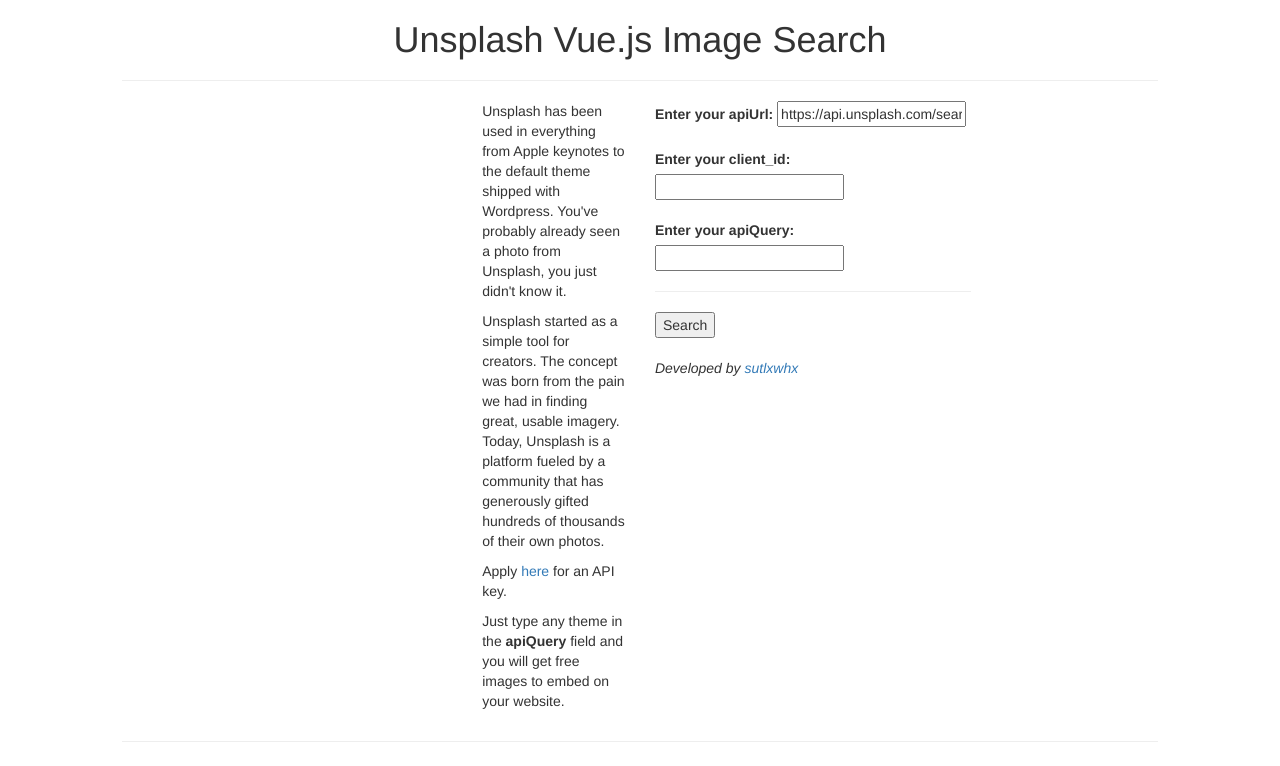
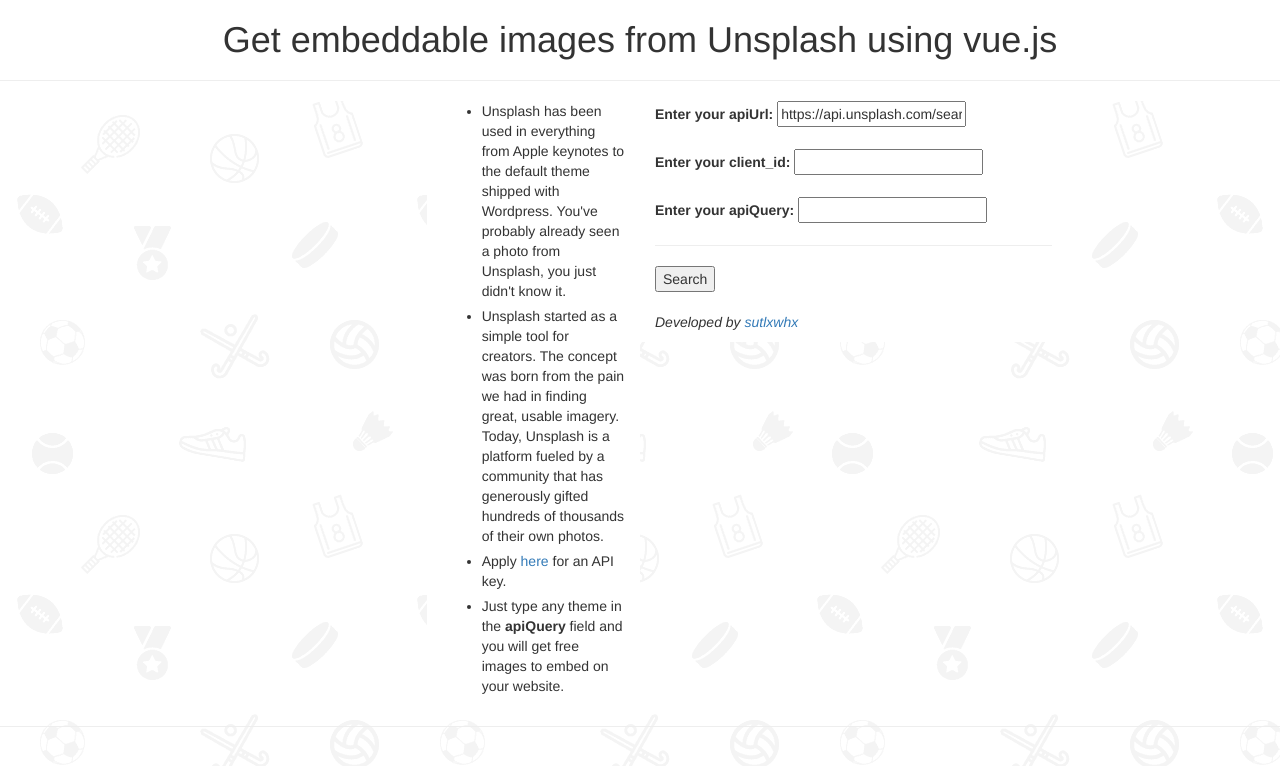
Before and after one commit to syedpeer/unsplash-parser, a plain HTML site: page index.html in a window 1280 px wide. Drawn offline with Linux system fonts and the light colour scheme.

Commit message:
merge with local environment

```diff
--- a/css/custom.css
+++ b/css/custom.css
@@ -1,18 +1,25 @@
 body {
-    background - image: url('/img/background.png');
+    background-image: url('/img/background.png');
 }
 img {
-    max - width: 400 px;
-    max - height: 200 px;
+    max-width: 400px;
+    max-height: 200px;
+}
+li {
+	margin-bottom: 5px;
 }
 textarea {
-    width: 400 px;
-    height: 200 px;
+    width: 400px;
+    height: 200px;
 }
 .gallery {
-    height: 440 px;
-    display: inline - block;
+    height: 440px;
+    display: inline-block;
+}
+.row {
+	margin-right: 0px;
+	margin-left: 0px;
 }
 .styled {
-    background - color: white;
+    background-color: white;
 }
--- a/index.html
+++ b/index.html
@@ -2,7 +2,7 @@
 <html lang="en" prefix="og: http://ogp.me/ns#">
 	<head>
 		<meta charset="utf-8" />
-		<title>Unsplash Vue.js Image Search</title>
+		<title>Get embeddable images from Unsplash using vue.js</title>
 		<meta http-equiv="x-ua-compatible" content="ie=edge" />
 		<meta name="viewport" content="width=device-width, initial-scale=1" />
 		<meta name="description" content="This is a Vue.js example of form handling and json / list processing in a least amount of code. Also this is an Unsplash API search engine with the possibility to easily get the embeded code for you article." />
@@ -18,20 +18,22 @@
 		<link rel="icon" href="/img/favicon.ico" />
 	</head>
 	<body>
-		<div id="unsplash" class="col-md-offset-1 col-md-10">
-			<center><h1 class="styled">Unsplash Vue.js Image Search</h1></center>
-			<hr>
+		<div id="unsplash" class="row">
 			<form id="submission" @submit.prevent="processForm">
-				<div class="col-md-offset-4 col-md-2">
-					<div class="styled">
-						<p>Unsplash has been used in everything from Apple keynotes to the default theme shipped with Wordpress. You've probably already seen a photo from Unsplash, you just didn't know it.</p>
-						<p>Unsplash started as a simple tool for creators. The concept was born from the pain we had in finding great, usable imagery. Today, Unsplash is a platform fueled by a community that has generously gifted hundreds of thousands of their own photos.</p>
-						<p>Apply <a href="https://unsplash.com/developers">here</a> for an API key.</p>
-						<p>Just type any theme in the <b>apiQuery</b> field and you will get free images to embed on your website.</p>
+				<div class="row styled">
+					<center><h1>Get embeddable images from Unsplash using vue.js</h1></center>
+					<hr />
 				</div>
+				<div class="clearfix"></div>
+				<div class="col-md-offset-4 col-md-2 styled">
+					<ul>
+						<li>Unsplash has been used in everything from Apple keynotes to the default theme shipped with Wordpress. You've probably already seen a photo from Unsplash, you just didn't know it.</li>
+						<li>Unsplash started as a simple tool for creators. The concept was born from the pain we had in finding great, usable imagery. Today, Unsplash is a platform fueled by a community that has generously gifted hundreds of thousands of their own photos.</li>
+						<li>Apply <a href="https://unsplash.com/developers">here</a> for an API key.</li>
+						<li>Just type any theme in the <b>apiQuery</b> field and you will get free images to embed on your website.</li>
+					</ul>
 				</div>
-				<div class="col-md-4">
-					<div class="styled">
+				<div class="col-md-4 styled">
 					<label>Enter your apiUrl:</label>
 					<input type="text" id="apiUrl" value="https://api.unsplash.com/search/photos/" required />
 					<br />
@@ -49,19 +51,18 @@
 					<br />
 					<p><i>Developed by <a href="https://github.com/sutlxwhx">sutlxwhx</a></i></p>
 				</div>
-				</div>
-				<div class="col-md-2">
-				</div>
 			</form>
 			<div class="clearfix"></div>
-			<hr>
+			<hr />
+			<div class="col-md-offset-1 col-md-10">
 				<div v-for="rx in result" class="col-md-4 gallery">
 					<img :src="rx.urls.small" />
 					<p>Author: <a :href="rx.links.html">{{ rx.user.name }}</a></p>
 					<textarea disabled>Embed this image in your article:
 <img src="{{ rx.urls.small }}" />
 <p>Author: <a href="{{ rx.links.html }}">{{ rx.user.name }}</a></p></textarea>
-				<br>
+					<br />
+				</div>
 			</div>
 		</div>
 		<script src="/js/vue.unsplash.js"></script>
```
Also changed, not shown: 2 other files. Lines whose indentation alone changed are shown as unchanged.
